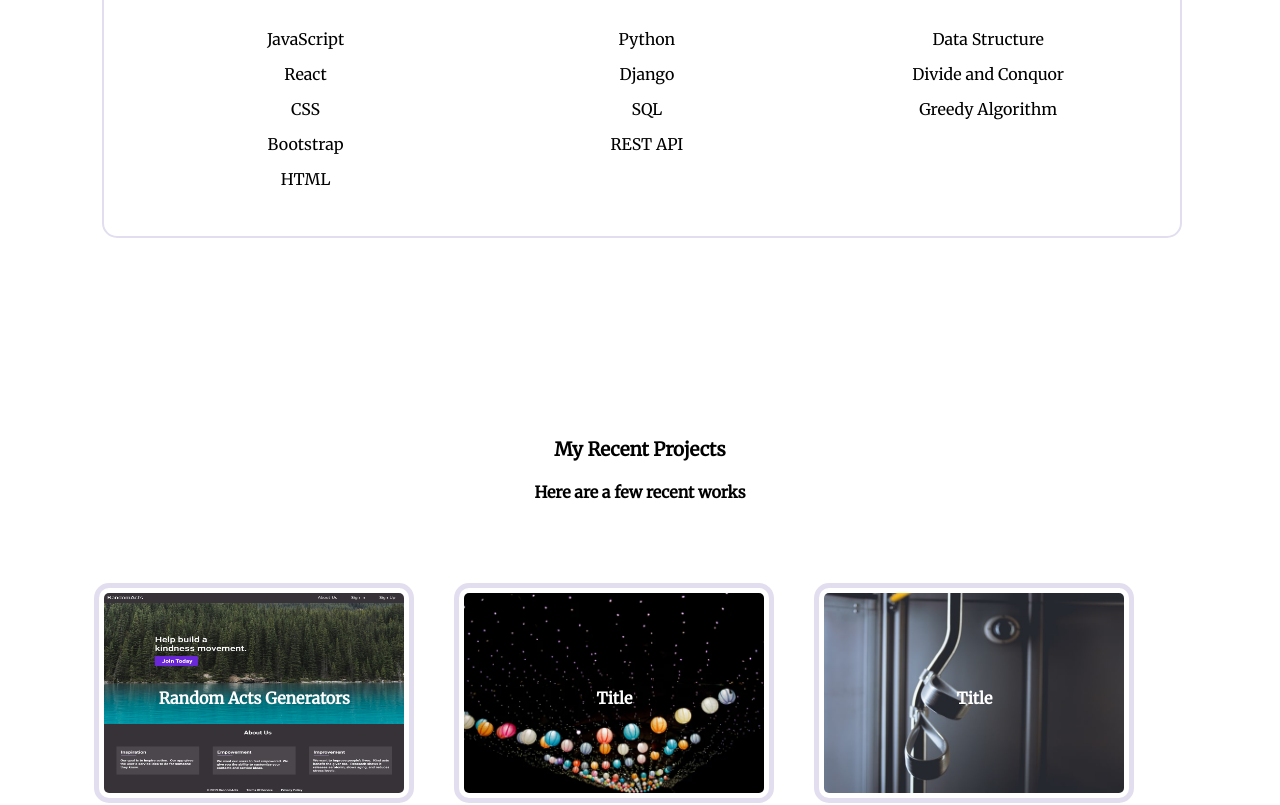
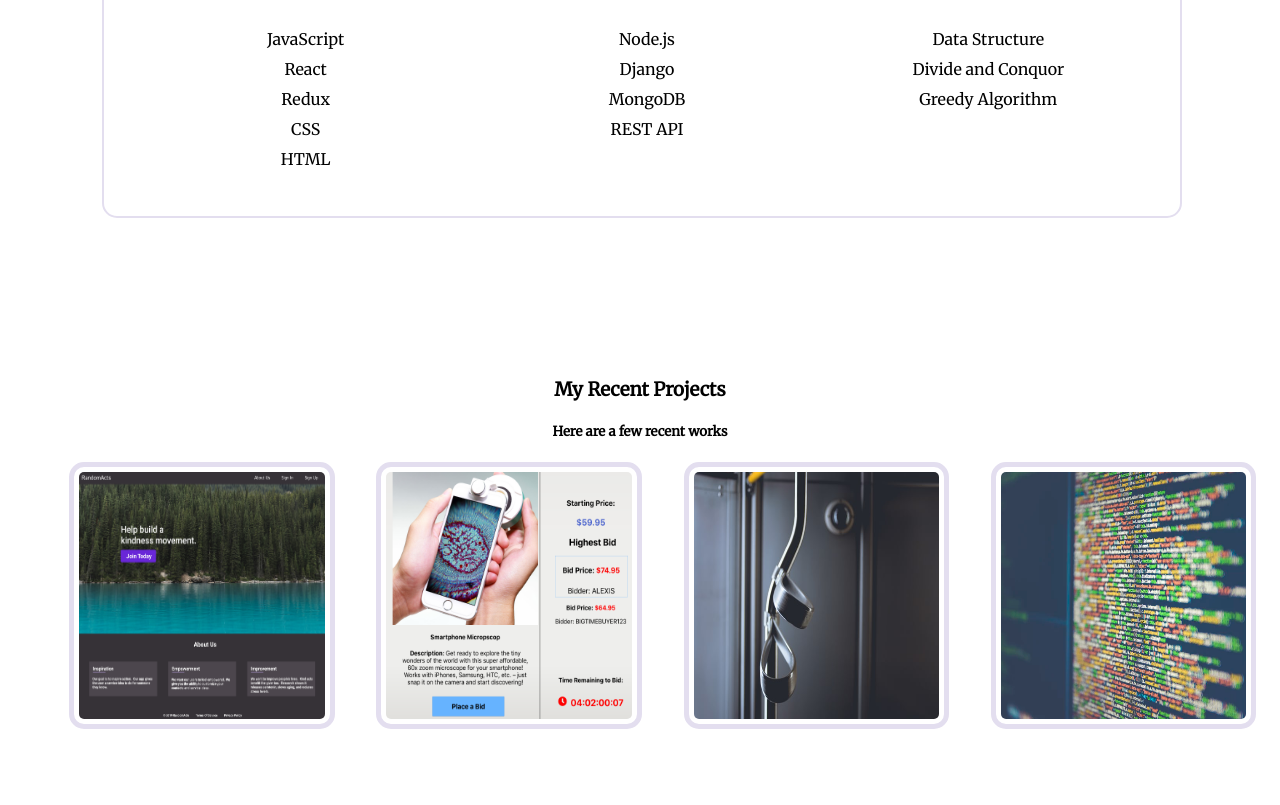
Before and after one commit to cjgodfather/portfolio, a React (Create React App) app: page / in a window 1280 px wide. Shown: the part 1405-2210 px from the top of the page. Built offline with nearby package versions, Linux system fonts and the light colour scheme.

Commit message:
add silent-auction project

```diff
--- a/src/components/intro.js
+++ b/src/components/intro.js
@@ -9,9 +9,9 @@ const Introduction = props => {
         to Internet and programming. I am able to develop web applications with
         languages such as JavaScript and Python and also passionate about
         learning new things and solving problems in a creative way. Currently, I
-        am looking for opportunities as a junior front-end or back-end developer
-        with organizations that could not only take him to another programming
-        level but also allow him to work alongside a very specialized team.
+        am looking for opportunities as a junior full-stack developer with
+        organizations that could not only take him to another programming level
+        but also allow him to work alongside a very specialized team.
       </p>
     </section>
   );
--- a/src/components/navbar.js
+++ b/src/components/navbar.js
@@ -14,9 +14,6 @@ const Navbar = props => {
         <a href="#projects">
           <li>Project</li>
         </a>
-        <a href="#blogs">
-          <li>Blogs</li>
-        </a>
         <a href="#contact">
           <li>Contact</li>
         </a>
--- a/src/components/projects.js
+++ b/src/components/projects.js
@@ -4,67 +4,40 @@ const Projects = props => {
   return (
     <section id="projects">
       <h3>My Recent Projects</h3>
-      <h4>Here are a few recent works</h4>
+      <h5>Here are a few recent works</h5>
       <div id="projects_list">
         <div id="project">
-          <figure>
-            <img
-              src="/pictures/random-acts.png"
-              width="300"
-              height="200"
-              alt="react"
-            />
-            <figcaption>
+          <img src="/pictures/random-acts.png" alt="react" />
+          <div id="title">
             <a href="https://github.com/buildweek-random-acts-generator/UI-CJ">
-                <h4>Random Acts Generators</h4>
+              <h5>Random Acts Generators</h5>
             </a>
-            </figcaption>
-          </figure>
+            <p id="details">fadsfdasfadsfadsfdaf</p>
+          </div>
         </div>
         <div id="project">
-          <figure>
-            <img
-              src="/pictures/django.png"
-              alt="django"
-              width="300"
-              height="200"
-            />
-            <figcaption>
-              <a href="#">
-                <h4>Title</h4>
+          <img src="/pictures/silent-auction.png" alt="django" />
+          <div id="title">
+            <a href="https://elegant-lamport-acc837.netlify.com/">
+              <h5>Silent Auction</h5>
             </a>
-            </figcaption>
-          </figure>
+          </div>
         </div>
         <div id="project">
-          <figure>
-            <img
-              src="/pictures/hooks.png"
-              alt="hooks"
-              width="300"
-              height="200"
-            />
-            <figcaption>
+          <img src="/pictures/hooks.png" alt="hooks" />
+          <div id="title">
             <a href="#">
-                <h4>Title</h4>
+              <p>Title</p>
             </a>
-            </figcaption>
-          </figure>
           </div>
-        <div id="project_1">
-          <figure>
-            <img
-              src="/pictures/scrapy.png"
-              alt="project_1"
-              width="300"
-              height="200"
-            />
-            <figcaption>
-              <a href="#">
-                <h4>Title</h4>
+        </div>
+        <div id="project">
+          <img src="/pictures/scrapy.png" alt="project" />
+          <div id="title">
+            <a pef="#">
+              <p>Title</p>
             </a>
-            </figcaption>
-          </figure>
+          </div>
         </div>
       </div>
     </section>
--- a/src/components/skills.js
+++ b/src/components/skills.js
@@ -16,8 +16,8 @@ const Skills = props => {
         <ul id="skill_list">
           <li>JavaScript</li>
           <li>React</li>
+          <li>Redux</li>
           <li>CSS</li>
-          <li>Bootstrap</li>
           <li>HTML</li>
         </ul>
       </div>
@@ -32,9 +32,9 @@ const Skills = props => {
         <p id="motto">I like create fun and impressive user experience</p>
         <h5>Tools:</h5>
         <ul id="skill_list">
-          <li>Python</li>
+          <li>Node.js</li>
           <li>Django</li>
-          <li>SQL</li>
+          <li>MongoDB</li>
           <li>REST API</li>
         </ul>
       </div>
--- a/src/index.css
+++ b/src/index.css
@@ -1,5 +1,6 @@
 body {
   margin: 0;
+  width: 100%;
   background-color: #fff;
   font-family: -apple-system, BlinkMacSystemFont, "Segoe UI", "Roboto", "Oxygen",
     "Ubuntu", "Cantarell", "Fira Sans", "Droid Sans", "Helvetica Neue",
@@ -7,6 +8,7 @@ body {
   -webkit-font-smoothing: antialiased;
   -moz-osx-font-smoothing: grayscale;
   font-family: "Merriweather", serif;
+  box-sizing: border-box;
 }
 
 nav {
@@ -23,7 +25,6 @@ ul {
 
 li {
   list-style-type: none;
-  margin: 5px 10px;
   padding: 5px;
 }
 
@@ -123,13 +124,18 @@ h2 {
   text-align: center;
 }
 
+#skills ul {
+  text-align: center;
+  padding: 0;
+}
+
 #skills li {
   text-align: center;
-  width: 80%;
+  width: 100%;
 }
 
 #projects {
-  margin-top: 200px;
+  margin-top: 160px;
 }
 
 #projects h3 {
@@ -137,40 +143,17 @@ h2 {
   text-align: center;
 }
 
-#projects h4 {
+#projects h5 {
   width: 100%;
   text-align: center;
-}
-
-#projects h4:hover {
-  color: #e3deef;
-  text-decoration: underline;
-}
-
-#project span:hover {
-  color: #e3deef;
-  text-decoration: underline;
 }
 
 #projects #projects_list {
   display: flex;
   justify-content: center;
-  width: 96%;
-  flex: 1 1 0;
+  width: 100%;
   flex-wrap: wrap;
-}
-
-figure {
-  margin: 50px auto;
-}
-
-figcaption {
-  text-align: center;
-  margin-top: -150px;
-}
-
-figcaption h4 + span {
-  color: white;
+  margin: 0 1% 0 1%;
 }
 
 #projects a {
@@ -178,6 +161,36 @@ figcaption h4 + span {
   color: white;
 }
 
+#project {
+  width: 20%;
+  position: relative;
+  margin: 0 2%;
+}
+
+#project img {
+  width: 96%;
+  margin: 0 2%;
+  height: 100%;
+  overflow: auto;
+}
+
+#project #title h5 {
+  position: absolute;
+  left: 5%;
+  top: 50%;
+  font-size: 8px;
+  color: white;
+  display: none;
+}
+
+#project #title p {
+  position: absolute;
+  left: 10%;
+  top: 60%;
+  font-size: 8px;
+  color: white;
+  display: none;
+}
 
 #blogs {
   width: 80%;
@@ -299,8 +312,9 @@ figcaption h4 + span {
   }
 
   #nav img {
-    width: 25px;
+    width: 14%;
     height: 25px;
+    margin-left: 32%;
   }
 
   #dropdown {
@@ -370,6 +384,19 @@ figcaption h4 + span {
     width: 90%;
   }
 
+  #projects #projects_list {
+    display: flex;
+    flex-direction: column;
+    width: 100%;
+    flex-wrap: wrap;
+    margin: 0 1% 0 1%;
+  }
+
+  #project {
+    width: 80%;
+    margin: 0 10%;
+  }
+
   #footer p {
     font-size: 0.2em;
   }
```
Also changed, not shown: public/pictures/silent-auction.png (added). Lines whose indentation alone changed are shown as unchanged.
